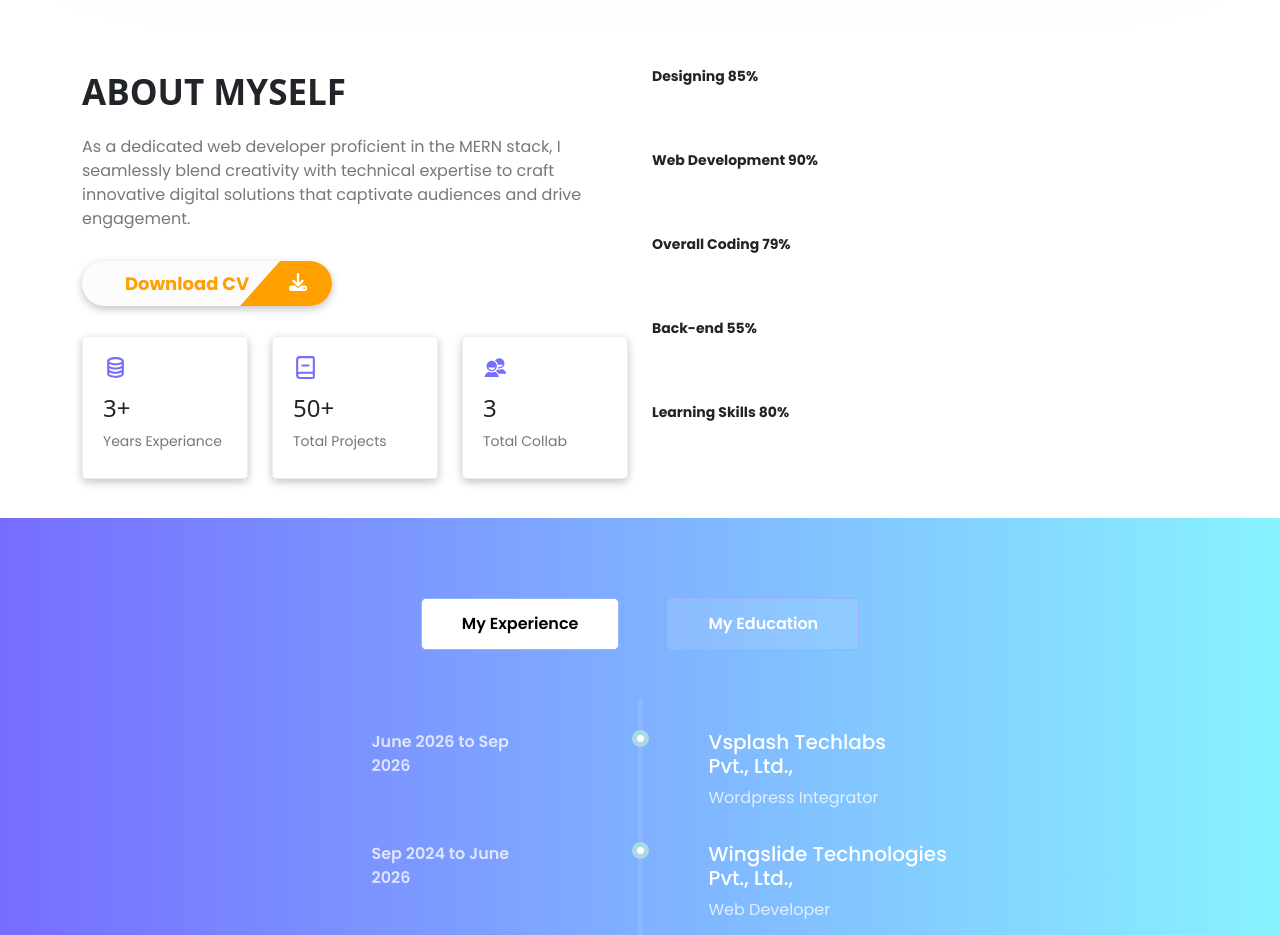
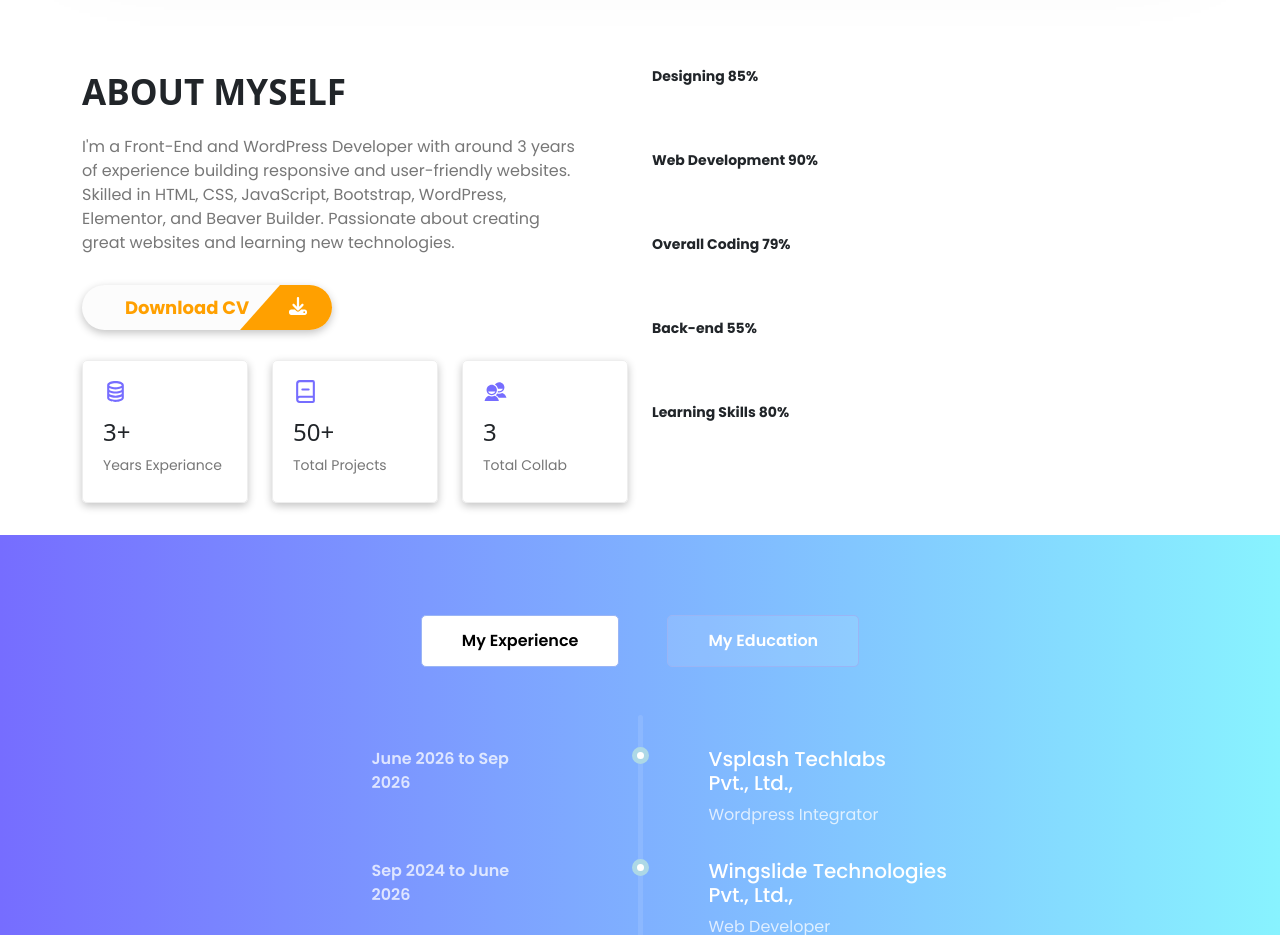
Before and after one commit to tharani3920/portfolio, a React (Create React App) app: page / in a window 1280 px wide. Shown: the part 900-1835 px from the top of the page. Built offline with nearby package versions, Linux system fonts and the light colour scheme.

Commit message:
about content changed

```diff
--- a/src/component/ReUsableComponent/AboutMY.jsx
+++ b/src/component/ReUsableComponent/AboutMY.jsx
@@ -34,10 +34,7 @@ const AboutMY = () => {
             <div>
               <p className="my-heading fw-bolder">About Myself</p>
               <p className="my-descri">
-                As a dedicated web developer proficient in the MERN stack, I
-                seamlessly blend creativity with technical expertise to craft
-                innovative digital solutions that captivate audiences and drive
-                engagement.
+                I'm a Front-End and WordPress Developer with around 3 years of experience building responsive and user-friendly websites. Skilled in HTML, CSS, JavaScript, Bootstrap, WordPress, Elementor, and Beaver Builder. Passionate about creating great websites and learning new technologies.
               </p>
               <div>
                 <a
```
